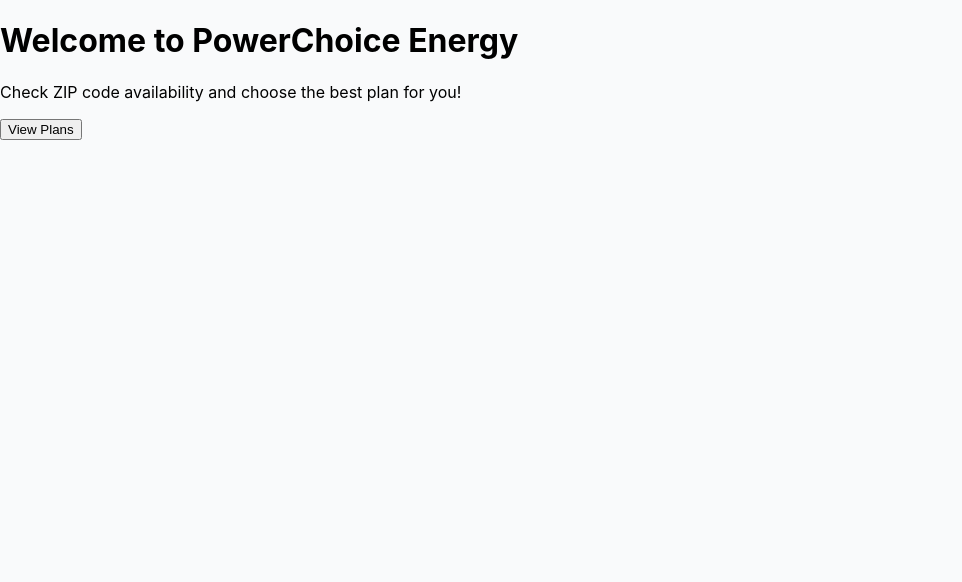
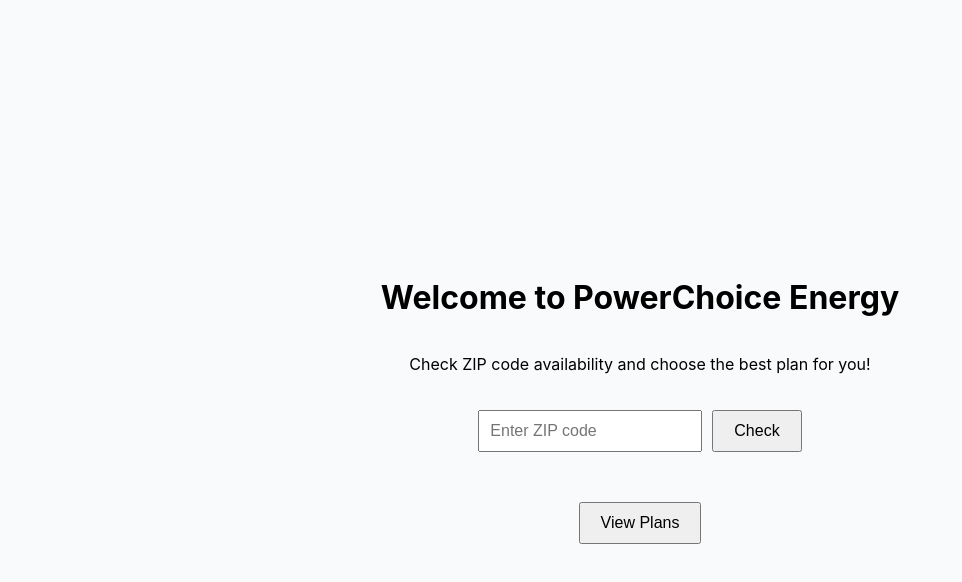
Before and after one commit to John1701708/PowerChoiceWebsite2, a React (Create React App) app: page / in a window 1280 px wide. Shown: the top 582 px of the page, without its empty margins (0-962 px from the left). Built offline with nearby package versions, Linux system fonts and the light colour scheme.

Commit message:
Update HomePage.jsx

```diff
--- a/src/pages/HomePage.jsx
+++ b/src/pages/HomePage.jsx
@@ -1,12 +1,53 @@
-import React from 'react';
+import React, { useState } from 'react';
 import { Link } from 'react-router-dom';
+import ZipCheckPage from './ZipCheckPage'; // agar same folder me hai
 
 const HomePage = () => {
+  const [zip, setZip] = useState('');
+  const [result, setResult] = useState('');
+
+  const handleCheck = () => {
+    if (!zip) return;
+    const resultObj = window.zipAvailability?.checkAvailability(zip); // agar globally accessible hai
+    if (resultObj?.available) {
+      setResult(`Yes! Service is available in your area. Provider: ${resultObj.provider}`);
+    } else {
+      setResult("Sorry, service is not available in your ZIP code yet.");
+    }
+  };
+
   return (
-    <div className="container">
+    <div style={{
+      display: 'flex',
+      flexDirection: 'column',
+      alignItems: 'center',
+      justifyContent: 'center',
+      minHeight: '100vh',
+      backgroundColor: '#f9fafb',
+      textAlign: 'center'
+    }}>
       <h1>Welcome to PowerChoice Energy</h1>
       <p>Check ZIP code availability and choose the best plan for you!</p>
-      <Link to="/plans"><button>View Plans</button></Link>
+
+      <div style={{ margin: '20px 0' }}>
+        <input
+          type="text"
+          placeholder="Enter ZIP code"
+          value={zip}
+          onChange={(e) => setZip(e.target.value)}
+          style={{ padding: '10px', fontSize: '16px', width: '200px' }}
+        />
+        <button
+          onClick={handleCheck}
+          style={{ marginLeft: '10px', padding: '10px 20px', fontSize: '16px' }}
+        >
+          Check
+        </button>
+      </div>
+
+      {result && <p>{result}</p>}
+
+      <Link to="/plans"><button style={{ marginTop: '30px', padding: '10px 20px', fontSize: '16px' }}>View Plans</button></Link>
     </div>
   );
 };
```
